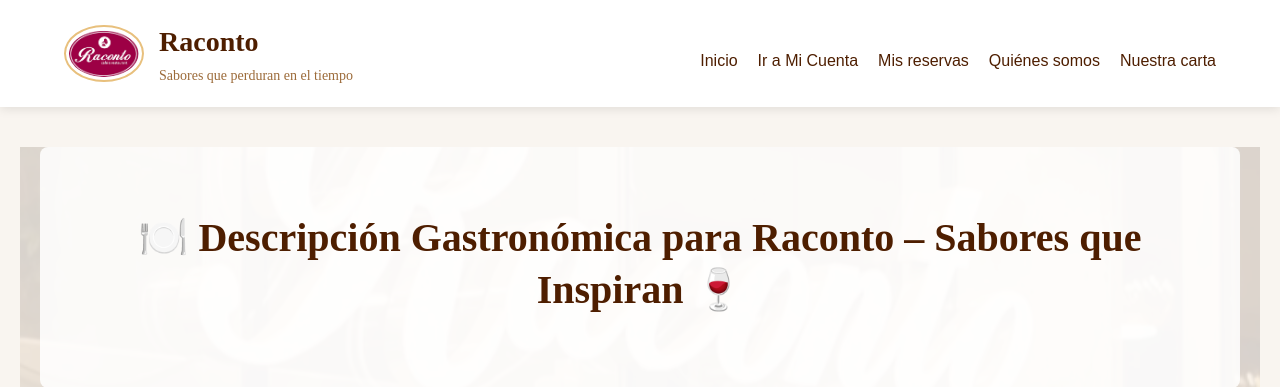
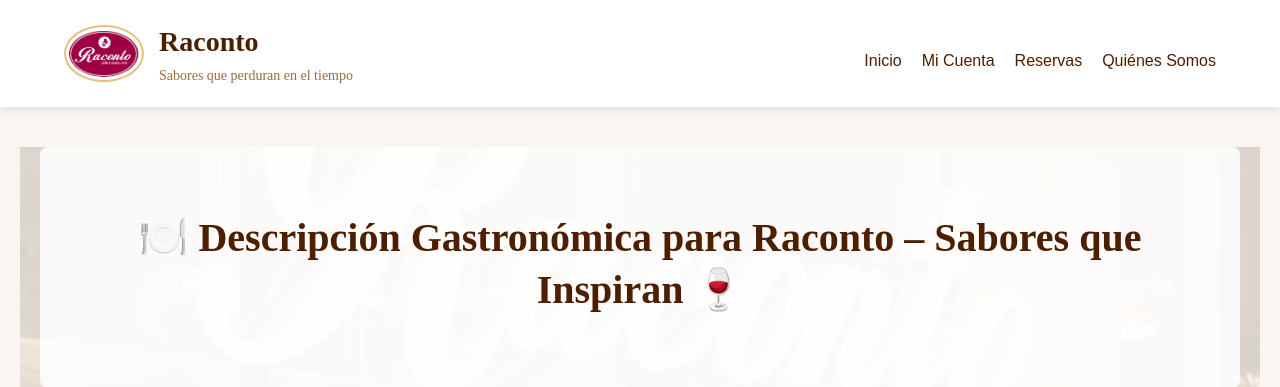
Before and after one commit to Immorningstaar/djangotest, a Django app: page /quienes-somos/ in a window 1280 px wide. Shown: the top 387 px of the page. Run offline with Django 5.2, Linux system fonts and the light colour scheme.

Commit message:
quienes somos funciona y redirije a todas las pag

```diff
--- a/webapp/templates/webapp/index.html
+++ b/webapp/templates/webapp/index.html
@@ -89,7 +89,7 @@
     <nav>
       <a href="{% url 'mi-cuenta' %}">Mi cuenta</a>
       <a href="{% url 'mis-reservas' %}">Mis reservas</a>
-      <a href="{% url 'quienes-somos' %"}>Quiénes somos</a>
+      <a href="{% url 'quienes-somos' %}">Quiénes somos</a>
       <a href="pdf/carta-raconto.pdf" target="_blank" download="Carta-Raconto.pdf">Nuestra carta</a>
     </nav>
   </header>
--- a/webapp/templates/webapp/quienes-somos.html
+++ b/webapp/templates/webapp/quienes-somos.html
@@ -10,19 +10,18 @@
 <body>
   <header>
     <div class="logo-titulo">
-      <img src="../img/logo.png" alt="Logo Raconto">
+      <img src="{% static 'img/logo.png' %}" alt="Logo Raconto">
       <div>
         <h1>Raconto</h1>
         <h2>Sabores que perduran en el tiempo</h2>
       </div>
     </div>
-    <nav>
-      <a href="index.html">Inicio</a>
-      <a href="{% url 'mi-cuenta' %}">Ir a Mi Cuenta</a>
-      <a href="mi-reservas.html">Mis reservas</a>
-      <a href="quienes-somos.html">Quiénes somos</a>
-      <a href="pdf/carta-raconto.pdf" target="_blank">Nuestra carta</a>
-    </nav>
+     <nav class="nav-principal">
+        <a href="{% url 'index' %}" class="nav-link">Inicio</a>
+        <a href="{% url 'mi-cuenta' %}" class="nav-link">Mi Cuenta</a>
+        <a href="{% url 'mis-reservas' %}" class="nav-link">Reservas</a>
+        <a href="{% url 'quienes-somos' %}" class="nav-link active">Quiénes Somos</a>
+      </nav>
   </header>
 
   <main class="quienes-somos-container fondo-gastronomico">
@@ -89,7 +88,7 @@
       <p>Teléfonos: +56 9 1234 5678 / +56 2 2345 6789</p>
     </div>
     <div class="logo-footer">
-      <img src="../img/logo.png" alt="Logo Raconto">
+      <img src="{% static 'img/logo.png' %}" alt="Logo Raconto">
     </div>
   </footer>
 </body>
```
